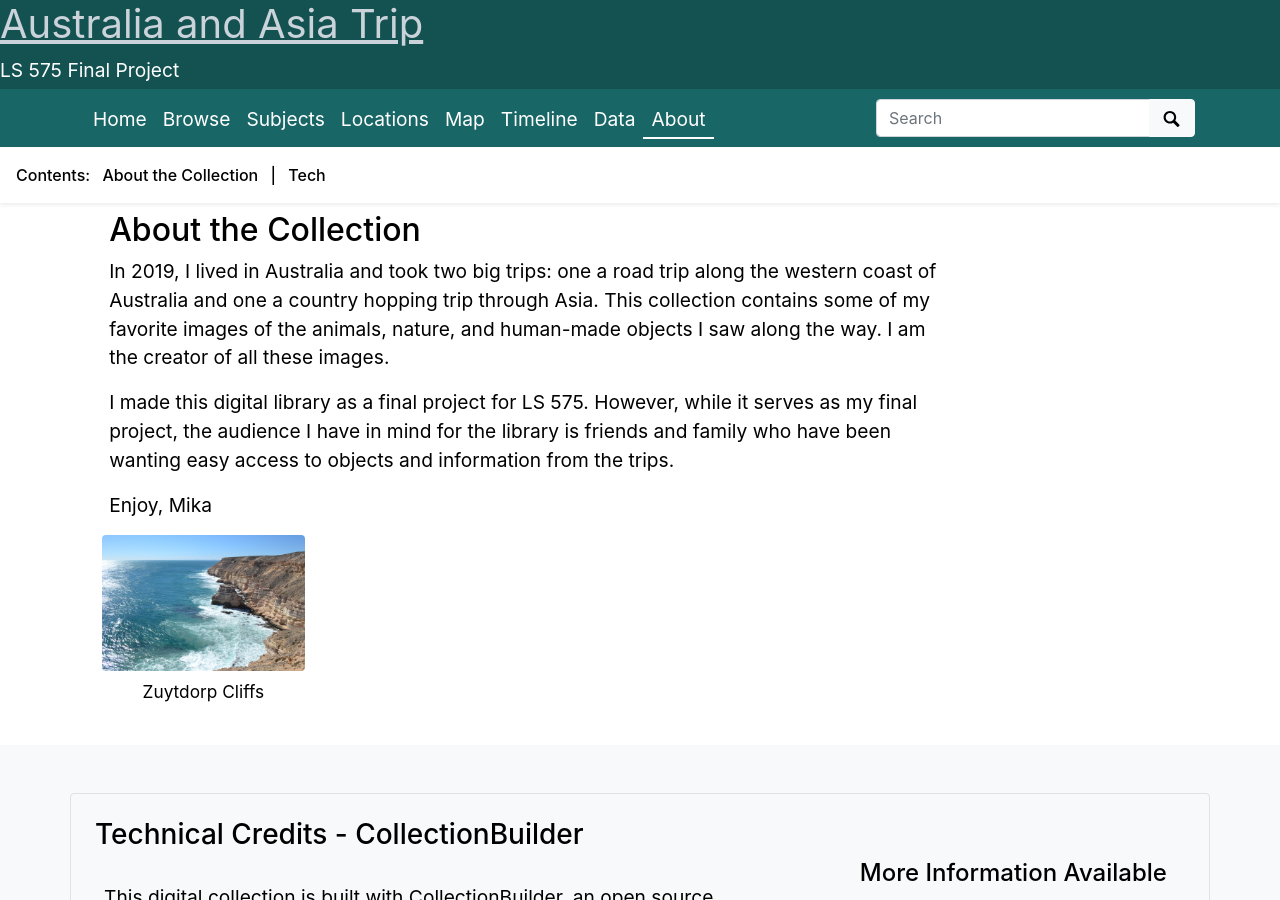
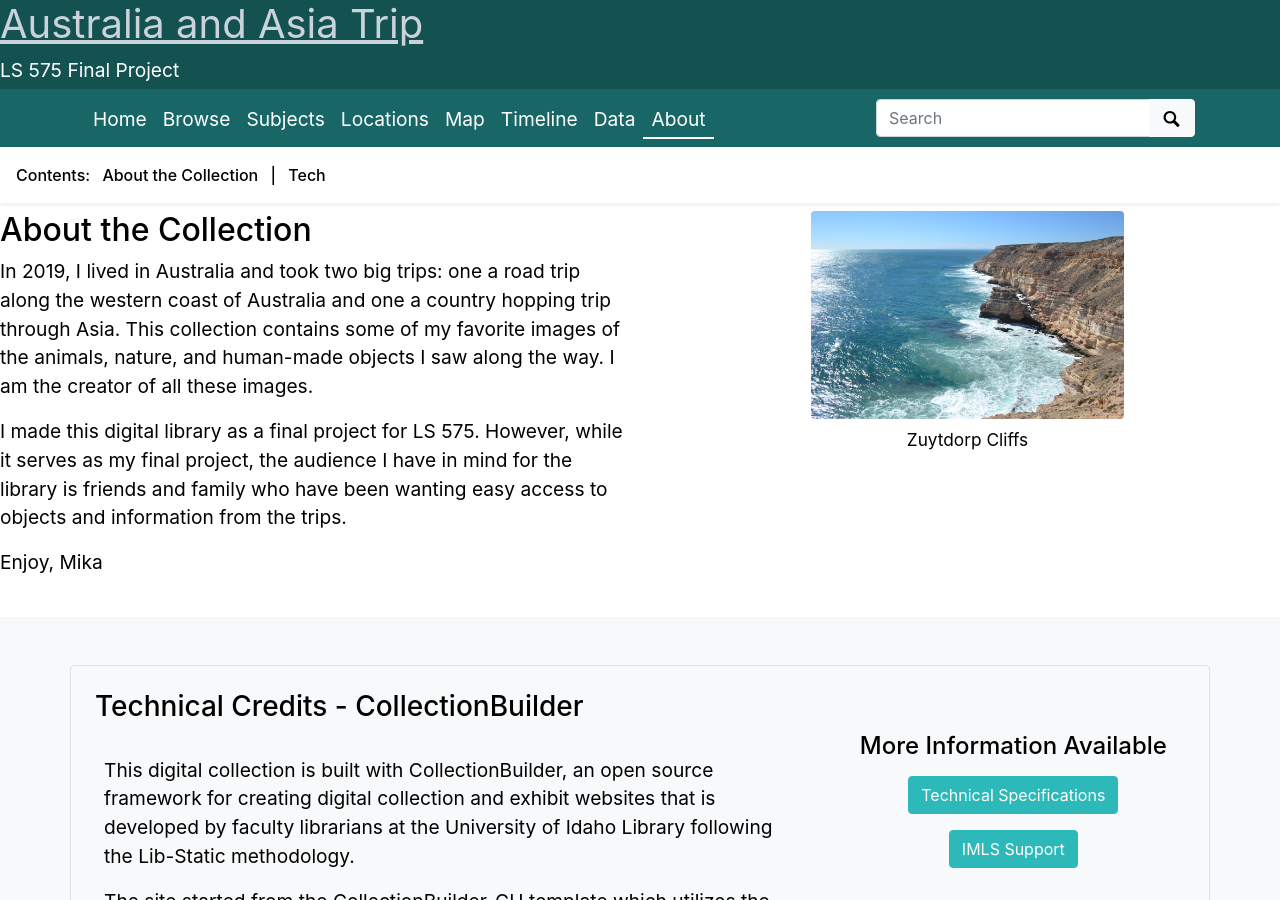
Before and after one commit to mikasmith97/final.github.io, a Jekyll site: the page built from pages/about.md, in a window 1280 px wide and 900 px high. Built offline with Jekyll 4.4.1, drawn with Linux system fonts in a browser that asks for light colours.

Commit message:
Update about.html

```diff
--- a/_layouts/about.html
+++ b/_layouts/about.html
@@ -4,7 +4,7 @@
 
 {% include feature/nav-menu.html sections="About the Collection" %}
 <div class="row">
-  <div class="col-md-8 offset-md-1">
+  <div class="col-md-6">
     <h2>About the Collection</h2>
     <p>In 2019, I lived in Australia and took two big trips: one a road trip along the western coast of Australia and one a country hopping trip through Asia. This collection contains some of my favorite images of the animals, nature, and human-made objects I saw along the way. I am the creator of all these images. </p>
 
@@ -13,7 +13,7 @@
     <p>Enjoy, Mika</p>
 
   </div>
-  <div class="col-md-4">
+  <div class="col-md-6">
 
    {% include feature/image.html objectid="coll033" width="50" %}
 
```
